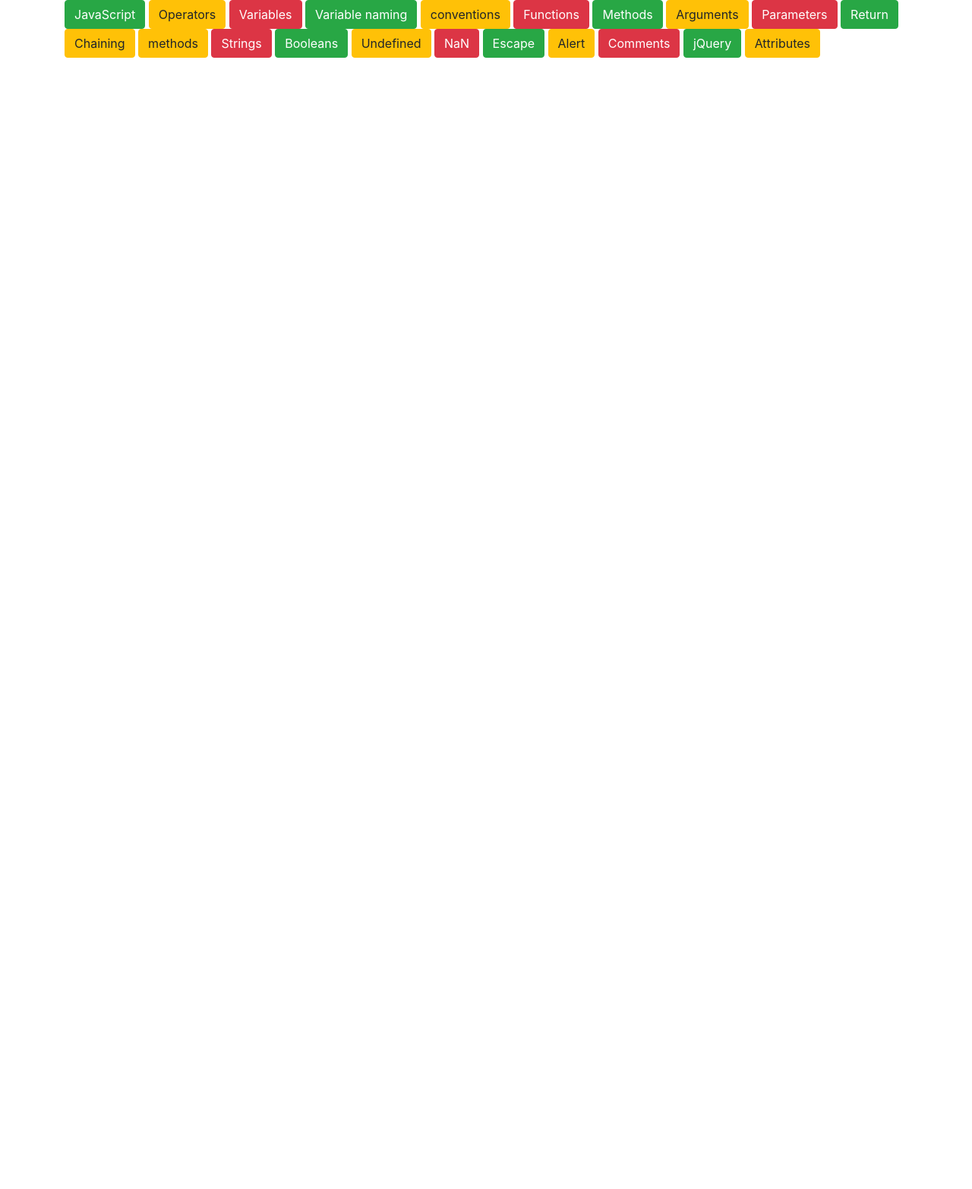
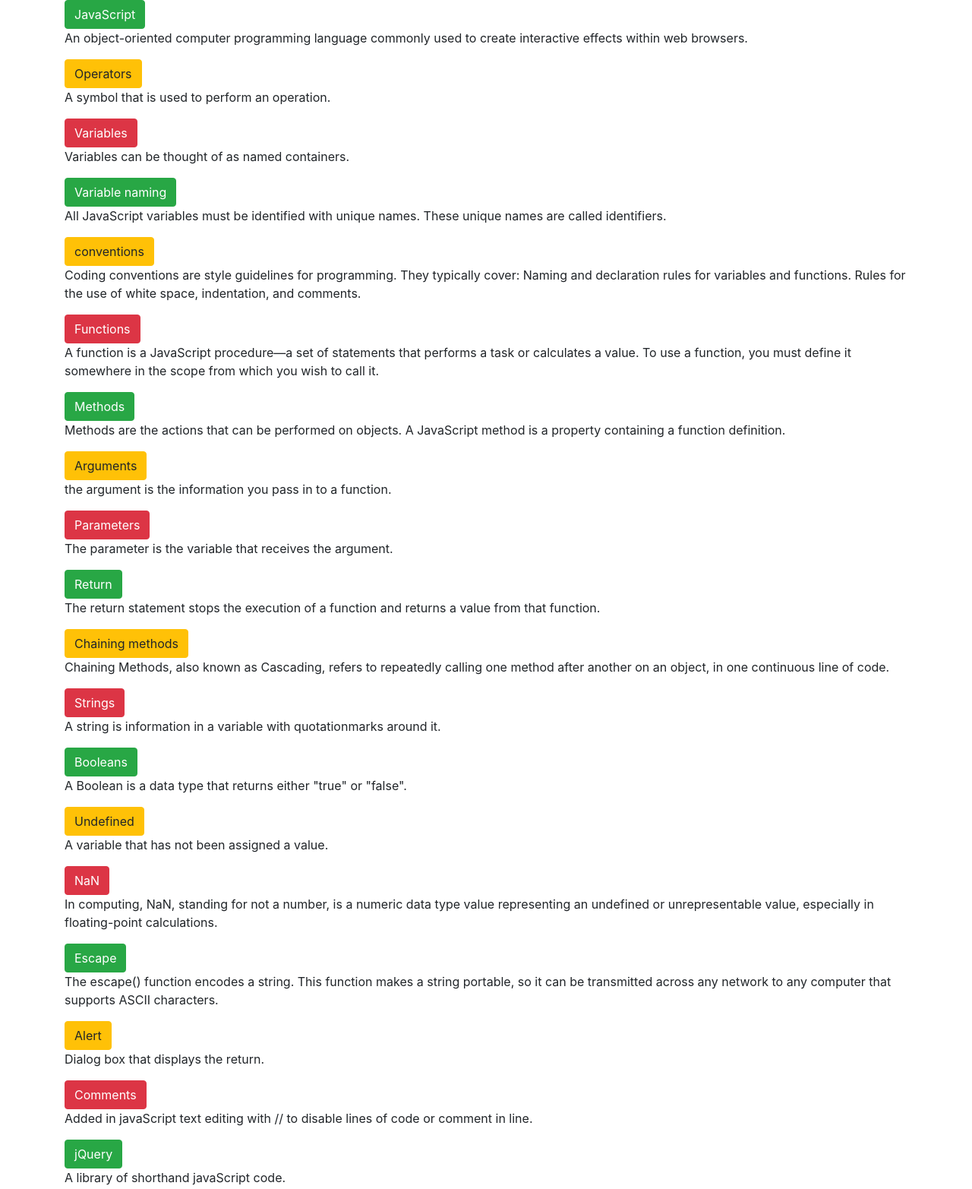
Before and after one commit to mfdi86/js-flashcards, a plain HTML site: page index.html in a window 1280 px wide. Shown: the top 1565 px of the page at 76% size. Before the commit the page ends 800 px from the top, so only its background shows below. Drawn offline with nearby package versions, Linux system fonts and the light colour scheme.

Commit message:
adds definitions.

```diff
--- a/index.html
+++ b/index.html
@@ -11,26 +11,45 @@
   <body>
     <div class="container">
     <button class="btn btn-success" id="green">JavaScript</button>
+      <p>An object-oriented computer programming language commonly used to create interactive effects within web browsers.</p>
     <button class="btn btn-warning" id="yellow">Operators</button>
+      <p>A symbol that is used to perform an operation.</p>
     <button class="btn btn-danger" id="red">Variables</button>
+      <p>Variables can be thought of as named containers.</p>
     <button class="btn btn-success" id="green">Variable naming</button>
+      <p>All JavaScript variables must be identified with unique names. These unique names are called identifiers.</p>
     <button class="btn btn-warning" id="yellow">conventions</button>
+      <p>Coding conventions are style guidelines for programming. They typically cover: Naming and declaration rules for variables and functions. Rules for the use of white space, indentation, and comments.</p>
     <button class="btn btn-danger" id="red">Functions</button>
+       <p>A function is a JavaScript procedure—a set of statements that performs a task or calculates a value. To use a function, you must define it somewhere in the scope from which you wish to call it.</p>
     <button class="btn btn-success" id="green">Methods</button>
+      <p>Methods are the actions that can be performed on objects. A JavaScript method is a property containing a function definition.</p>
     <button class="btn btn-warning" id="yellow">Arguments</button>
+      <p>the argument is the information you pass in to a function.</p>
     <button class="btn btn-danger" id="red">Parameters</button>
+      <p>The parameter is the variable that receives the argument.</p>
     <button class="btn btn-success" id="green">Return</button>
-<button class="btn btn-warning" id="yellow">Chaining</button>
-<button class="btn btn-warning" id="yellow">methods</button>
+      <p>The return statement stops the execution of a function and returns a value from that function.</p>
+    <button class="btn btn-warning" id="yellow">Chaining methods</button>
+      <p>Chaining Methods, also known as Cascading, refers to repeatedly calling one method after another on an object, in one continuous line of code.</p>
     <button class="btn btn-danger" id="red">Strings</button>
+      <p>A string is information in a variable with quotationmarks around it.</p>
     <button class="btn btn-success" id="green">Booleans</button>
+      <p>A Boolean is a data type that returns either "true" or "false".</p>
     <button class="btn btn-warning" id="yellow">Undefined</button>
+      <p>A variable that has not been assigned a value.</p>
     <button class="btn btn-danger" id="red">NaN</button>
+      <p>In computing, NaN, standing for not a number, is a numeric data type value representing an undefined or unrepresentable value, especially in floating-point calculations.</p>
     <button class="btn btn-success" id="green">Escape</button>
+      <p>The escape() function encodes a string. This function makes a string portable, so it can be transmitted across any network to any computer that supports ASCII characters.</p>
     <button class="btn btn-warning" id="yellow">Alert</button>
+      <p>Dialog box that displays the return.</p>
     <button class="btn btn-danger" id="red">Comments</button>
+      <p>Added in javaScript text editing with // to disable lines of code or comment in line.</p>
      <button class="btn btn-success" id="green">jQuery</button>
+      <p>A library of shorthand javaScript code.</p>
     <button class="btn btn-warning" id="yellow">Attributes</button>
+      <p>Attributes provide additional information about HTML elements.</p>
     </div>
   </body>
 </html>
```
Lines whose indentation alone changed are shown as unchanged.
